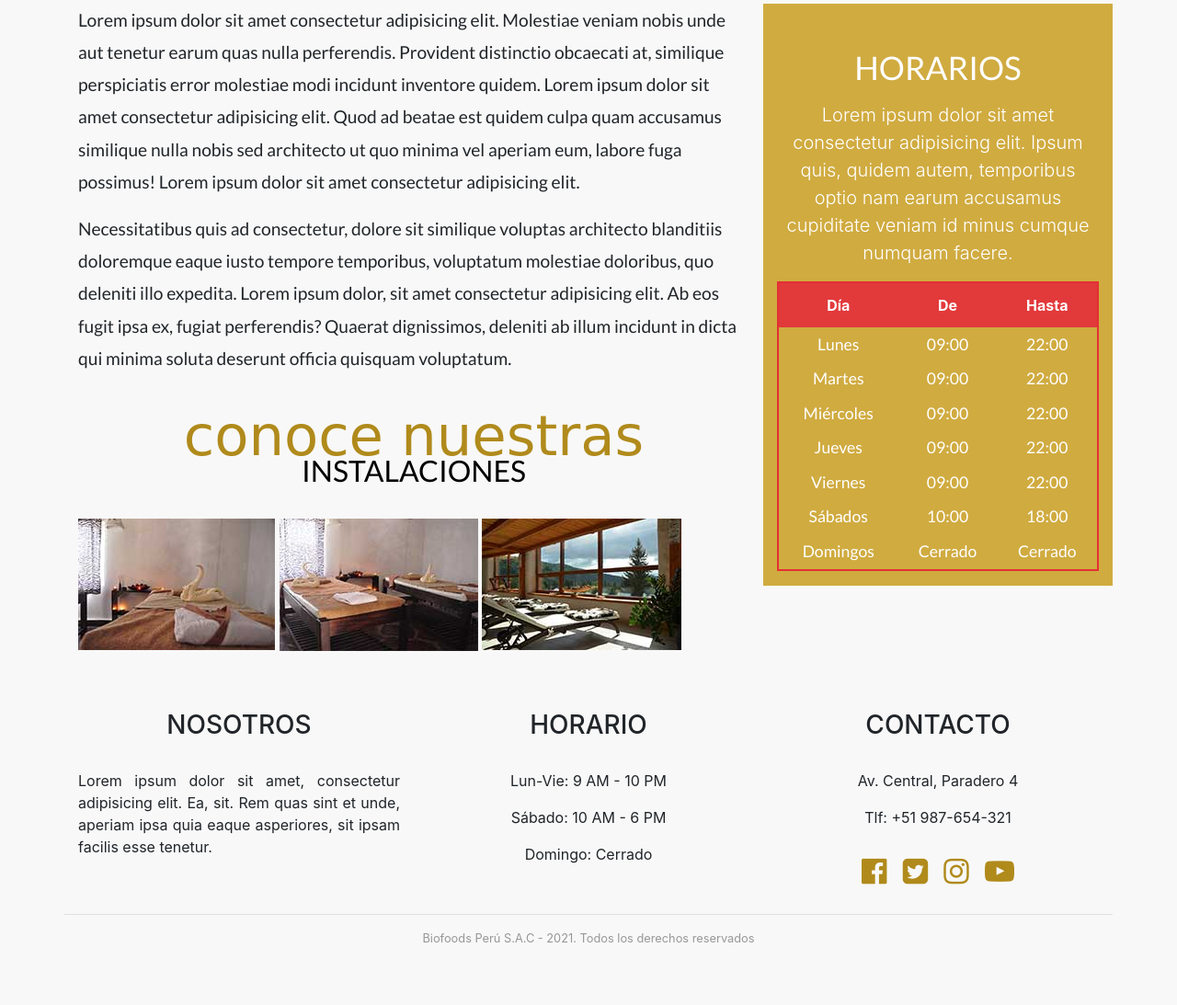
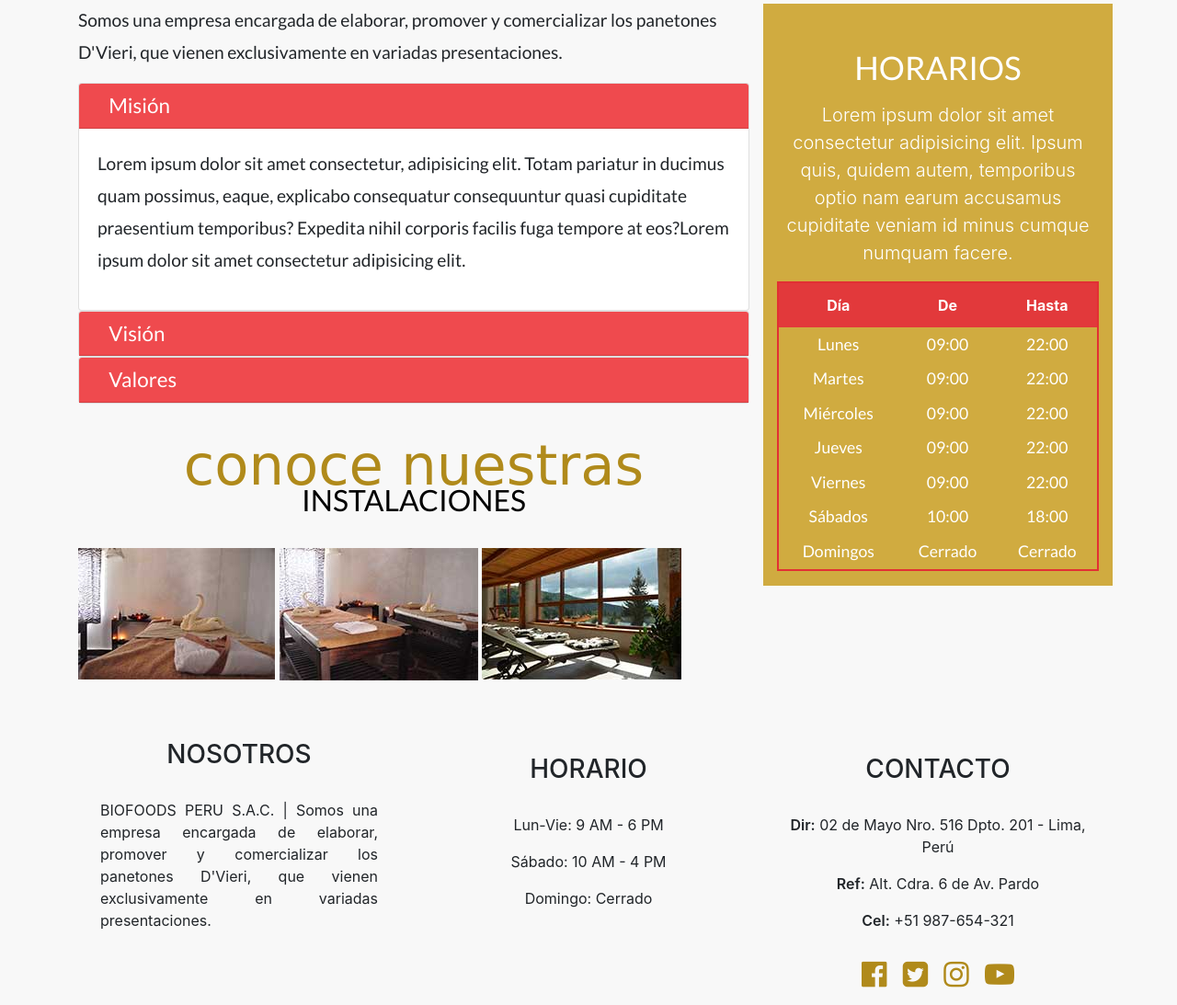
Before and after one commit to cesar2794/dvieriprueba, a plain HTML site: page nosotros.html in a window 1280 px wide. Shown: the part 819-1912 px from the top of the page at 92% size. Before the commit the page ends 1865 px from the top, so only its background shows below. Drawn offline with nearby package versions, Linux system fonts and the light colour scheme; a web font is replaced by a local one.

Commit message:
cambios en nosotros

```diff
--- a/css/styles.css
+++ b/css/styles.css
@@ -199,7 +199,7 @@ body {
 }
 
 .productos .card h3 {
-    color: #e082a8;
+    color: #f13c40;
     font-size: 1.2rem;
     font-family: 'Lato', sans-serif;
 }
--- a/js/scripts.js
+++ b/js/scripts.js
@@ -10,7 +10,6 @@ $(document).ready(function(){
     document.addEventListener('DOMContentLoaded', function(){
 
         //Mapa de la empresa Biofoods Peru S.A.C.
-        // var map = L.map('mapid').setView([51.505, -0.09], 14);
         var map = L.map('mapid', {
             center: [-12.118733, -77.040048],
             zoom: 16
--- a/nosotros.html
+++ b/nosotros.html
@@ -86,9 +86,9 @@
               <a href="nosotros.html" class="nav-link">Nosotros</a>
             </li>
 
-            <li class="nav-item">
+            <!-- <li class="nav-item">
               <a href="servicios.html" class="nav-link">Servicios</a>
-            </li>
+            </li> -->
 
             <li class="nav-item">
               <a href="productos.html" class="nav-link">Productos</a>
@@ -109,7 +109,7 @@
   <div class="container pt-4">
     <div class="row no-gutters">
       <div class="col-12 hero">
-        <img src="img/nosotros.jpg" class="img-fluid">
+        <img src="img/nosotros.png" class="img-fluid">
         <h2 class="text-uppercase d-none d-md-block py-3 px-5">Nosotros</h2>
 
       </div>
@@ -127,19 +127,72 @@
         </h2>
 
         <p>
-          Lorem ipsum dolor sit amet consectetur adipisicing elit. Molestiae veniam nobis unde aut tenetur earum quas
-          nulla perferendis. Provident distinctio obcaecati at, similique perspiciatis error molestiae modi incidunt
-          inventore quidem.
-          Lorem ipsum dolor sit amet consectetur adipisicing elit. Quod ad beatae est quidem culpa quam accusamus
-          similique nulla nobis sed architecto ut quo minima vel aperiam eum, labore fuga possimus! Lorem ipsum dolor
-          sit amet consectetur adipisicing elit.
+          Somos una empresa encargada de elaborar, promover y comercializar los panetones D'Vieri, que vienen exclusivamente en variadas presentaciones.
         </p>
-        <p>
-          Necessitatibus quis ad consectetur, dolore sit similique voluptas architecto blanditiis doloremque eaque iusto
-          tempore temporibus, voluptatum molestiae doloribus, quo deleniti illo expedita. Lorem ipsum dolor, sit amet
-          consectetur adipisicing elit. Ab eos fugit ipsa ex, fugiat perferendis? Quaerat dignissimos, deleniti ab illum
-          incidunt in dicta qui minima soluta deserunt officia quisquam voluptatum.
-        </p>
+
+        <div id="servicios">
+
+          <div class="card">
+            <div class="card-header" id="servicio1">
+              <h2 class="mb-0">
+                <button class="btn btn-link" data-toggle="collapse" data-target="#descripcion1" aria-expanded="true"
+                  aria-controls="#descripcion1">
+                  Misión
+                </button>
+              </h2>
+            </div> <!-- .card-header -->
+            <div id="descripcion1" class="collapse show" aria-labelledby="servicio1" data-parent="#servicios">
+              <div class="card-body">
+                <p>
+                  Lorem ipsum dolor sit amet consectetur, adipisicing elit. Totam pariatur in ducimus quam possimus,
+                  eaque, explicabo consequatur consequuntur quasi cupiditate praesentium temporibus? Expedita nihil
+                  corporis facilis fuga tempore at eos?Lorem ipsum dolor sit amet consectetur adipisicing elit.
+                </p>
+              </div>
+            </div>
+          </div> <!-- .card -->
+
+          <div class="card">
+            <div class="card-header" id="servicio2">
+              <h2 class="mb-0">
+                <button class="btn btn-link" data-toggle="collapse" data-target="#descripcion2" aria-expanded="false"
+                  aria-controls="#descripcion2">
+                  Visión
+                </button>
+              </h2>
+            </div> <!-- .card-header -->
+            <div id="descripcion2" class="collapse" aria-labelledby="servicio2" data-parent="#servicios">
+              <div class="card-body">
+                <p>
+                  Lorem ipsum dolor sit amet consectetur, adipisicing elit. Totam pariatur in ducimus quam possimus,
+                  eaque, explicabo consequatur consequuntur quasi cupiditate praesentium temporibus? Expedita nihil
+                  corporis facilis fuga tempore at eos?Lorem ipsum dolor sit amet consectetur adipisicing elit.
+                </p>
+              </div>
+            </div>
+          </div> <!-- .card -->
+
+          <div class="card">
+            <div class="card-header" id="servicio3">
+              <h2 class="mb-0">
+                <button class="btn btn-link" data-toggle="collapse" data-target="#descripcion3" aria-expanded="false"
+                  aria-controls="#descripcion3">
+                  Valores
+                </button>
+              </h2>
+            </div> <!-- .card-header -->
+            <div id="descripcion3" class="collapse" aria-labelledby="servicio3" data-parent="#servicios">
+              <div class="card-body">
+                <p>
+                  Lorem ipsum dolor sit amet consectetur, adipisicing elit. Totam pariatur in ducimus quam possimus,
+                  eaque, explicabo consequatur consequuntur quasi cupiditate praesentium temporibus? Expedita nihil
+                  corporis facilis fuga tempore at eos?Lorem ipsum dolor sit amet consectetur adipisicing elit.
+                </p>
+              </div>
+            </div>
+          </div> <!-- .card -->
+
+        </div> <!-- #servicios -->
 
         <h1 class="text-center text-uppercase mt-5 encabezado">
           <span class="text-lowercase d-block">conoce nuestras </span>instalaciones
@@ -262,23 +315,23 @@
 
         <div class="col-md-4">
           <h3 class="text-uppercase text-center pb-4">nosotros</h3>
-          <p class="text-justify">
-            Lorem ipsum dolor sit amet, consectetur adipisicing elit. Ea, sit. Rem quas sint et unde, aperiam ipsa quia
-            eaque asperiores, sit ipsam facilis esse tenetur.
+          <p class="text-justify px-4">
+            BIOFOODS PERU S.A.C. | Somos una empresa encargada de elaborar, promover y comercializar los panetones D'Vieri, que vienen exclusivamente en variadas presentaciones.
           </p>
         </div>
 
-        <div class="col-md-4 text-center">
+        <div class="col-md-4 text-center mt-3">
           <h3 class="text-uppercase pb-4">horario</h3>
-          <p>Lun-Vie: 9 AM - 10 PM</p>
-          <p>Sábado: 10 AM - 6 PM</p>
+          <p>Lun-Vie: 9 AM - 6 PM</p>
+          <p>Sábado: 10 AM - 4 PM</p>
           <p>Domingo: Cerrado</p>
         </div>
 
-        <div class="col-md-4 text-center">
+        <div class="col-md-4 text-center mt-3">
           <h3 class="text-uppercase pb-4">contacto</h3>
-          <p>Av. Central, Paradero 4</p>
-          <p>Tlf: +51 987-654-321</p>
+          <p><b style="font-weight: 600;">Dir:</b> 02 de Mayo Nro. 516 Dpto. 201 - Lima, Perú</p>
+          <p><b style="font-weight: 600;">Ref:</b> Alt. Cdra. 6 de Av. Pardo</p>
+          <p><b style="font-weight: 600;">Cel:</b> +51 987-654-321</p>
 
           <nav class="sociales text-center">
             <ul>
```
Also changed, not shown: contacto.html (+11 -11 lines), index.html (+6 -7 lines), producto1.html (+9 -9 lines), producto2.html (+9 -9 lines), productos.html (+12 -12 lines), servicios.html (+11 -11 lines), template.html (+9 -9 lines), img/nosotros.jpg (deleted), img/nosotros.png (added).
